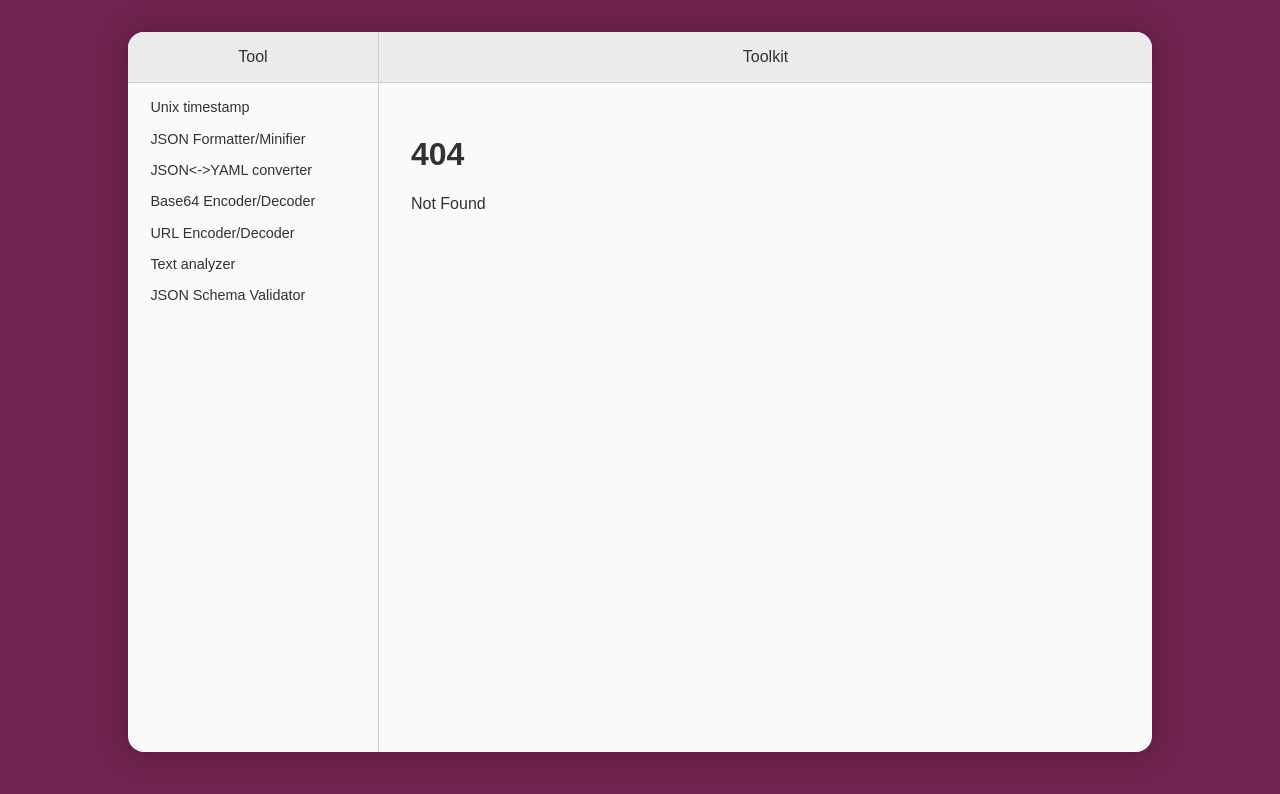
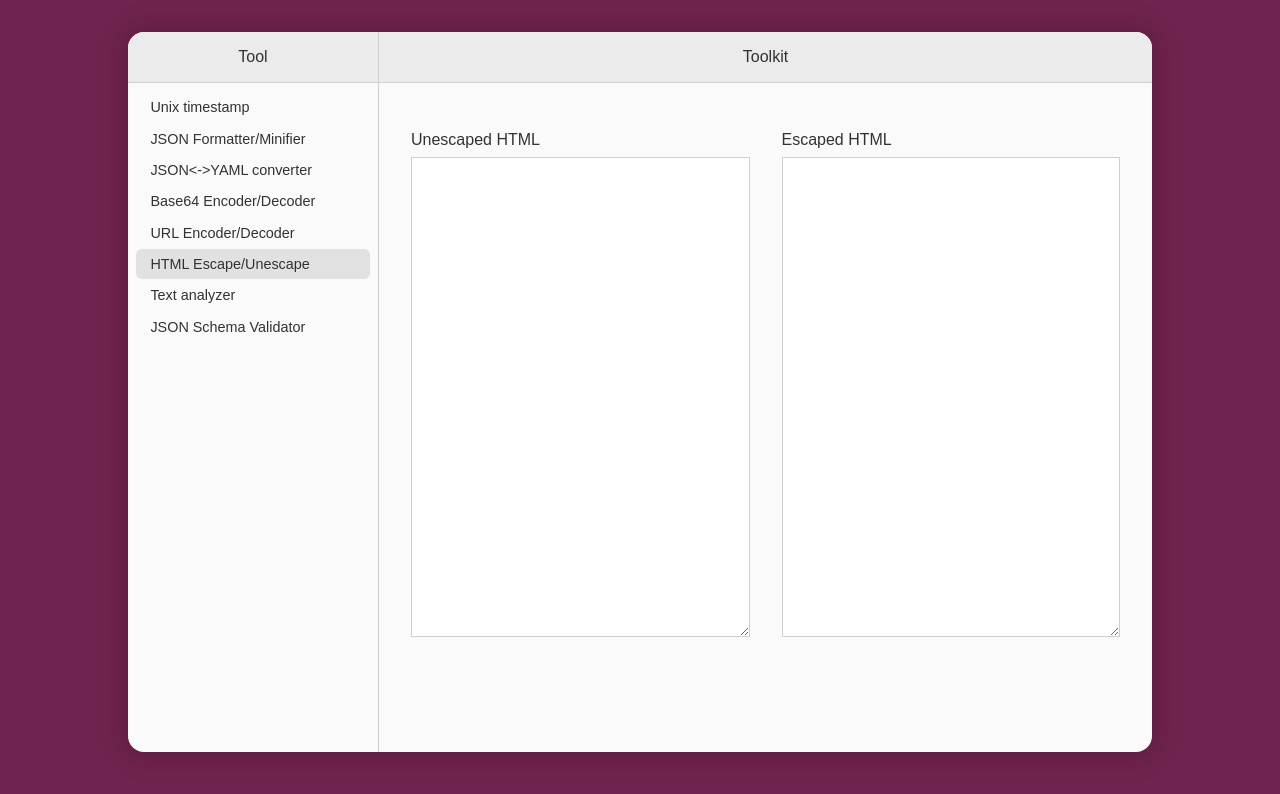
Before and after one commit to eliandoran/toolkit, a SvelteKit app: page /html-escape in a window 1280 px wide. Before the commit this address had no page. Shown: the top 794 px of the page. Built offline with nearby package versions, Linux system fonts and the light colour scheme.

Commit message:
Add HTML escape/unescape

```diff
--- a/package.json
+++ b/package.json
@@ -35,6 +35,7 @@
 	"type": "module",
 	"dependencies": {
 		"ajv": "^8.12.0",
+		"he": "^1.2.0",
 		"yaml": "^2.3.3"
 	}
 }
--- a/src/routes/+layout.svelte
+++ b/src/routes/+layout.svelte
@@ -25,6 +25,11 @@
         {
             path: "/url-encoder",
             title: "URL Encoder/Decoder"
+        },
+
+        {
+            path: "/html-escape",
+            title: "HTML Escape/Unescape"
         },
 
         {
--- /dev/null
+++ b/src/routes/html-escape/+page.svelte
@@ -0,0 +1,20 @@
+<script>
+	import SymmetricInputOutput from "$lib/components/symmetric-input-output.svelte";
+    import { encode, decode } from "he";
+
+    function to(input) {
+        return encode(input, {
+            useNamedReferences: true
+        });
+    }
+
+    function from(input) {
+        return decode(input);
+    }
+
+</script>
+
+<SymmetricInputOutput
+    fromTitle="Unescaped HTML"
+    toTitle="Escaped HTML"
+    {to} {from} />
```
Also changed, not shown: 1 other file (tests, documents, lock files or other folders).
